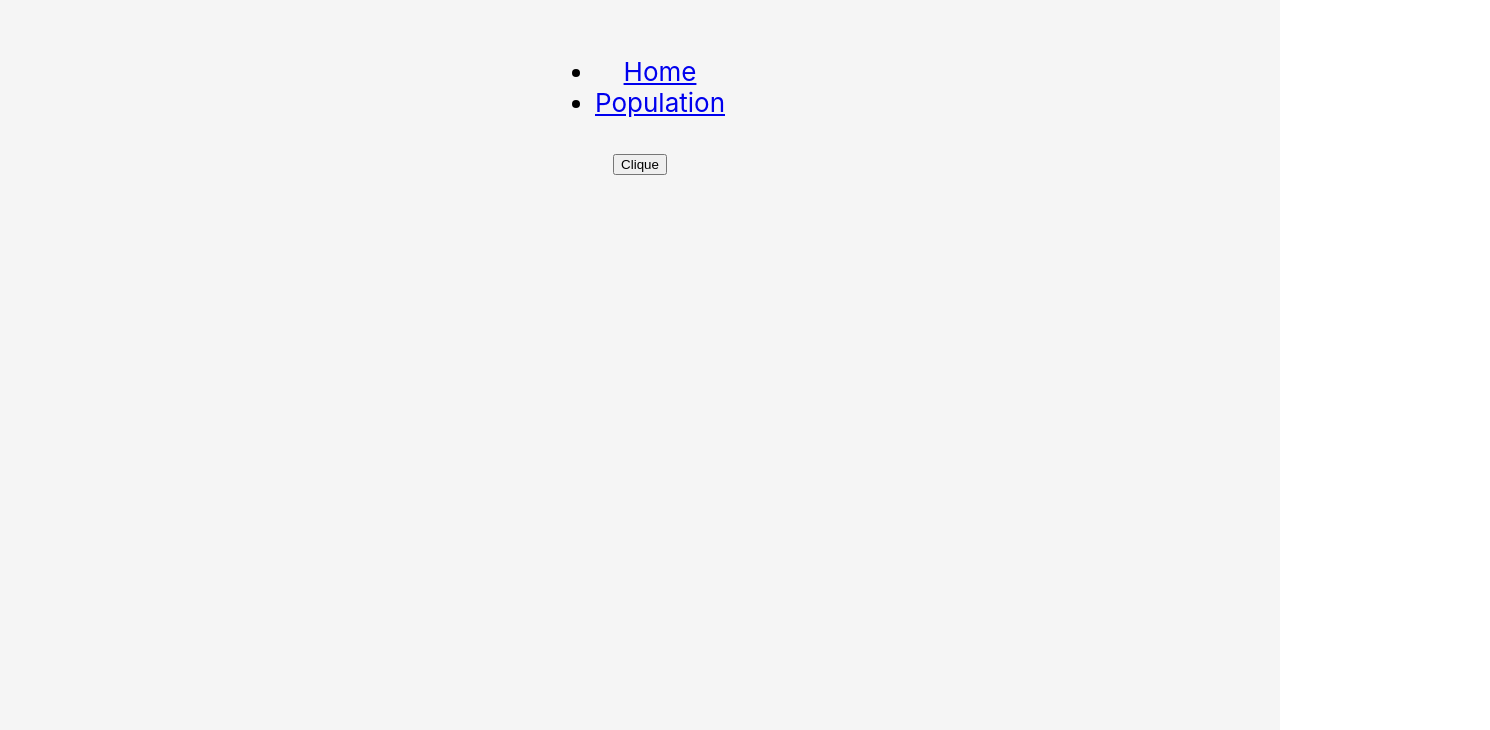
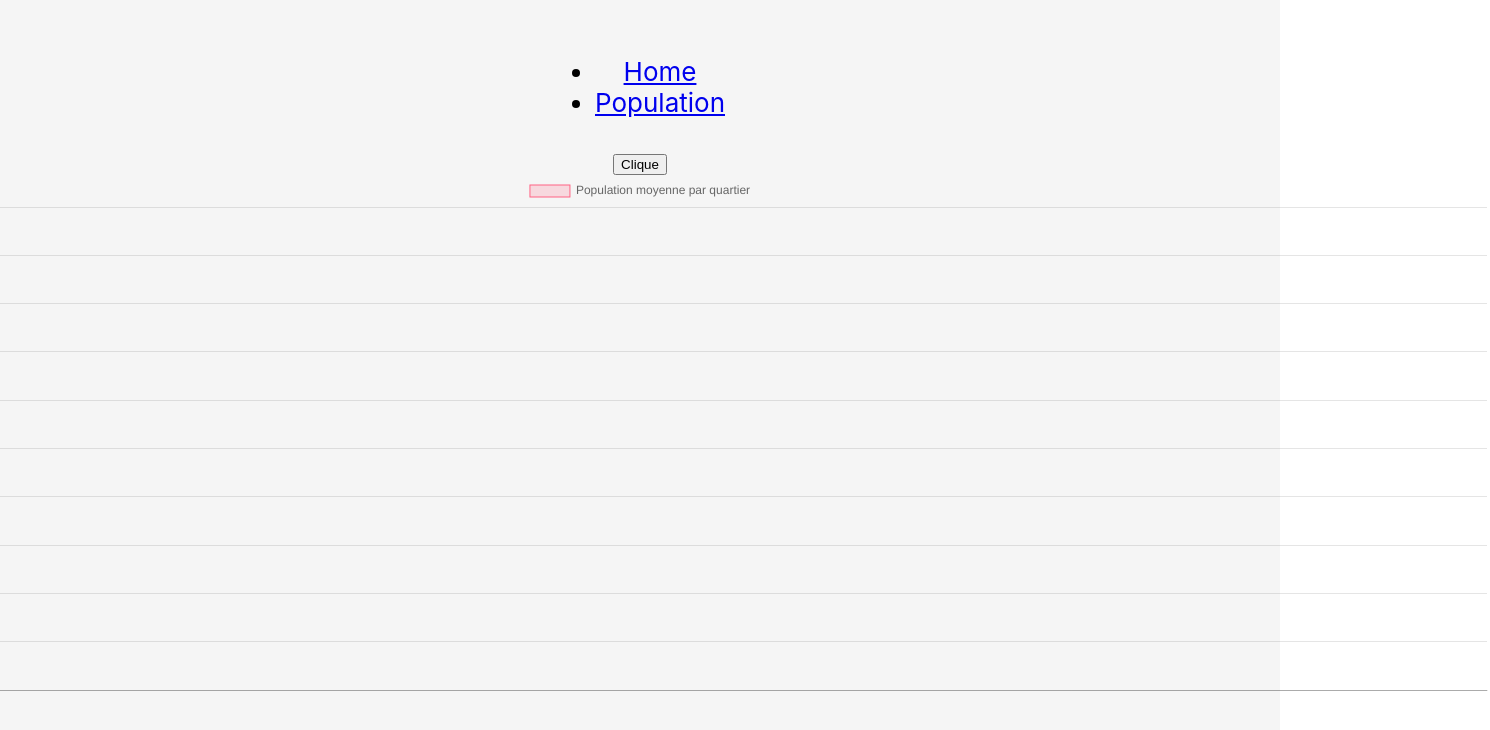
Before and after one commit to peiofour/ToulouseDataScienceFront, a React (Create React App) app: page /population in a window 1280 px wide. Shown: the top 730 px of the page, 1490 px wide, since content can reach past the window. Built offline with nearby package versions, Linux system fonts and the light colour scheme.

Commit message:
react-chartjs to react-chartjs-2 chart with population by quartier now run

```diff
--- a/package.json
+++ b/package.json
@@ -6,6 +6,7 @@
     "axios": "^0.18.0",
     "chart.js": "^2.7.3",
     "react": "^16.6.3",
+    "react-chartjs-2": "^2.7.4",
     "react-dom": "^16.6.3",
     "react-router-dom": "^4.3.1",
     "react-scripts": "2.1.1"
--- a/src/components/population.jsx
+++ b/src/components/population.jsx
@@ -1,34 +1,59 @@
 import React, { Component } from 'react';
 import axios from 'axios';
+import { Bar } from 'react-chartjs-2';
 
 export default class Population extends Component {
   constructor(props){
     super(props);
     this.state = {
-      test: []
+      pop: [],
+      quartiers: []
     }
     this.handleClick = this.handleClick.bind(this);
   }
 
   handleClick() {
     axios.get('https://datascience-tls.scalingo.io/population')
-      .then(response => this.setState({test: response.data}))
+      .then(response => {
+        let popmoyen = response.data.map(foo => foo.MoyennePop)
+        let quartierfoo = response.data.map(bar => bar.Quartier)
+        this.setState({
+          pop : popmoyen,
+          quartiers : quartierfoo
+        })
+      })
   }
 
-  ListCities(){
-    const list = this.state.test.map((quartier)=> <li>{quartier.Quartier}</li>)
-    return list;
-  }
 
   render(){
+    const data = {
+      labels: this.state.quartiers,
+      datasets: [
+        {
+          label: 'Population moyenne par quartier',
+          backgroundColor: 'rgba(255,99,132,0.2)',
+          borderColor: 'rgba(255,99,132,1)',
+          borderWidth: 1,
+          hoverBackgroundColor: 'rgba(255,99,132,0.4)',
+          hoverBorderColor: 'rgba(255,99,132,1)',
+          data: this.state.pop
+        }
+      ]
+    };
+
     return(
       <div className="button-container">
         <button className="button" onClick={this.handleClick}>
           Clique
         </button>
-        <ul>
-          {this.ListCities()}
-        </ul>
+          <Bar
+            data={ data }
+            width={1700}
+            height= {500}
+            options={{
+                  maintainAspectRatio: false
+            }}
+          />
       </div>
     )
   }
```
Also changed, not shown: 1 other file (tests, documents, lock files or other folders).
